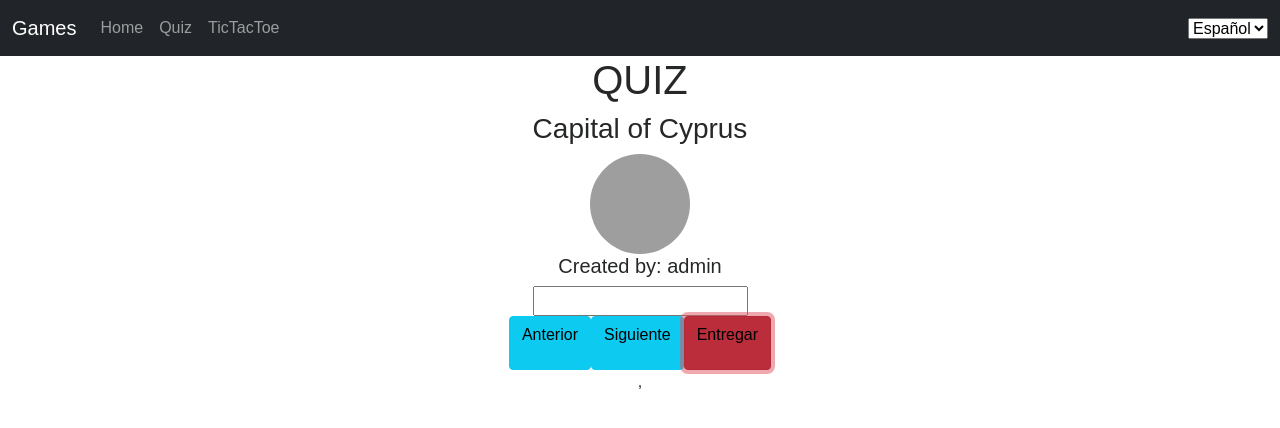
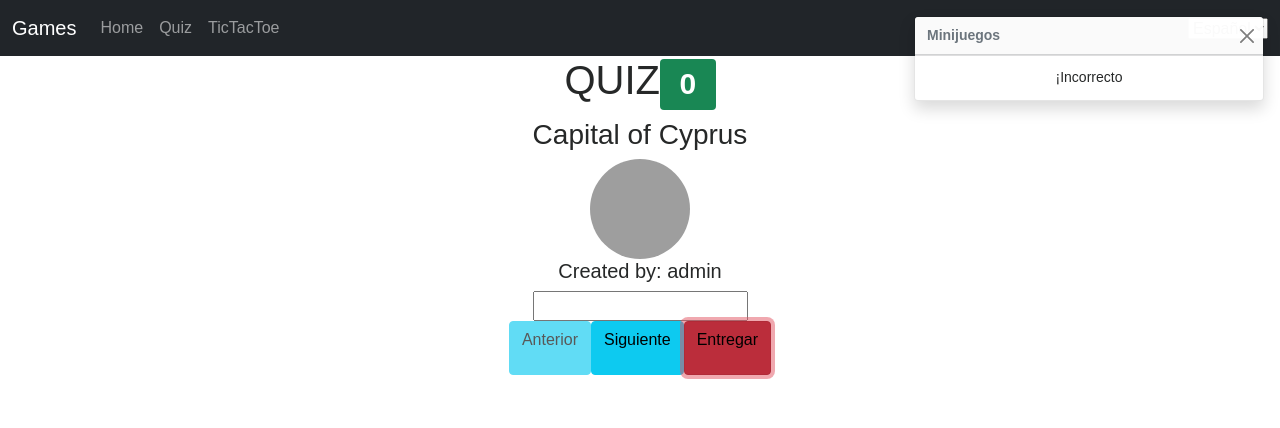
Before and after one commit to samugs13/minijuegos-react, a React (Create React App) app: page /quiz in a window 1280 px wide. Both pictures are taken after a click on the button "Entregar". Shown: the top 428 px of the page. Built offline with nearby package versions, Linux system fonts and the light colour scheme; grey boxes are pictures that could not be loaded.

Commit message:
features and fixes: quiz

```diff
--- a/package.json
+++ b/package.json
@@ -3,6 +3,7 @@
   "version": "0.1.0",
   "private": true,
   "dependencies": {
+    "@popperjs/core": "^2.11.0",
     "@testing-library/jest-dom": "^5.14.1",
     "@testing-library/react": "^12.0.0",
     "@testing-library/user-event": "^13.2.1",
--- a/src/App.js
+++ b/src/App.js
@@ -1,4 +1,4 @@
-import React, { Component, useState, useEffect } from 'react';
+import React, { useState, useEffect } from 'react';
 import { Routes, Route, Link, BrowserRouter } from 'react-router-dom';
 
 import "bootstrap/dist/css/bootstrap.min.css";
@@ -53,7 +53,7 @@ function App() {
 						<Route path="/quiz/" element={<Quiz/>}/>
 						<Route path="/tictactoe/" element={<Tictactoe/>}/>
 					</Routes>
-				</BrowserRouter>,
+				</BrowserRouter>
 			</LangContext.Provider>
 		</div>
 	);
--- a/src/components/quiz/Game.component.js
+++ b/src/components/quiz/Game.component.js
@@ -1,17 +1,17 @@
-import React from 'react';
-import Actionbar from './content/Actionbar.component';
+import React, { useState } from 'react';
+
 import Question from './content/Question.component'
 import Answer from './content/Answer.component'
 import Author from './content/Author.component'
 
 export default function Game(props) {
+	const quiz = props.quiz;
 
 	return (
 		<div>
-			<Question question={props.quiz.question}/>
-			<Author author={props.quiz.author}/>
-			<Answer />
-			<Actionbar nextClick={props.nextClick} previousClick={props.previousClick}/>
+			<Question question={quiz.question}/>
+			<Author author={quiz.author}/>
+			<Answer onAnswerChange={props.onChangeUserAnswer}/>
 		</div>
 	);
 }
--- a/src/components/quiz/actions/Next.component.js
+++ b/src/components/quiz/actions/Next.component.js
@@ -1,14 +1,10 @@
-import React  from 'react';
+import React, {useEffect}  from 'react';
 import { LangContext } from "../../lang/LangContext.component";
 
 export default function Next(props) {
 
-	function click() {
-		props.nextClick();
-	}
-
 	return(
-		<button className="btn btn-info" onClick={click}>
+		<button id="next-btn" className="btn btn-info" onClick={props.click}>
 			<LangContext.Consumer>
 				{(context) => {
 					return (
--- a/src/components/quiz/actions/Previous.component.js
+++ b/src/components/quiz/actions/Previous.component.js
@@ -3,12 +3,8 @@ import { LangContext } from "../../lang/LangContext.component";
 
 export default function Previous(props) {
 
-	function click() {
-		props.previousClick();
-	}
-
 	return(
-		<button className="btn btn-info" onClick={click} >
+		<button id="prev-btn" className="btn btn-info" onClick={props.click} >
 			<LangContext.Consumer>
 				{(context) => {
 					return (
--- a/src/components/quiz/actions/Submit.component.js
+++ b/src/components/quiz/actions/Submit.component.js
@@ -4,7 +4,7 @@ import { LangContext } from "../../lang/LangContext.component";
 export default function Submit(props) {
 
 	return(
-		<button className="btn btn-danger">
+		<button id="submit-btn" className="btn btn-danger" onClick={props.click}>
 			<LangContext.Consumer>
 				{(context) => {
 					return (
--- a/src/components/quiz/content/Actionbar.component.js
+++ b/src/components/quiz/content/Actionbar.component.js
@@ -1,4 +1,5 @@
-import React, { Component} from 'react';
+import React from 'react';
+
 import Next from '../actions/Next.component';
 import Previous from '../actions/Previous.component';
 import Submit from '../actions/Submit.component';
@@ -6,9 +7,9 @@ import Submit from '../actions/Submit.component';
 export default function Actionbar(props) {
 	return (
 		<div>
-			<Previous previousClick={props.previousClick}/>
-			<Next nextClick={props.nextClick}/>
-			<Submit/>
+			<Previous click={props.previousClick} />
+			<Next click={props.nextClick} />
+			<Submit click={props.submitClick} />
 		</div>
 	);
 }
--- a/src/components/quiz/content/Answer.component.js
+++ b/src/components/quiz/content/Answer.component.js
@@ -1,7 +1,11 @@
 import React from 'react';
 
 export default function Question(props) {
+	function handleAnswerChange(e) {
+		props.onAnswerChange(e.target.value);
+	}
+
 	return (
-		<input type="text"></input>
+		<input type="text" onChange={handleAnswerChange}></input>
 	);
 }
--- /dev/null
+++ b/src/components/quiz/content/Message.component.js
@@ -0,0 +1,17 @@
+import React from 'react';
+
+export default function Message(props) {
+	return (
+		<div className="position-fixed top-0 end-0 p-3">
+			<div id="toast-answer" className="toast" role="alert" aria-live="assertive" aria-atomic="true">
+				<div className="toast-header">
+					<strong className="me-auto">Minijuegos</strong>
+					<button type="button" className="btn-close" data-bs-dismiss="toast" aria-label="Close"></button>
+				</div>
+				<div className="toast-body">
+					{props.isCorrect ? '¡Correcto!' : '¡Incorrecto '}
+				</div>
+			</div>
+		</div>
+	);
+}
--- a/src/components/quiz/quiz.component.js
+++ b/src/components/quiz/quiz.component.js
@@ -1,38 +1,104 @@
 import React, { useEffect, useState } from 'react';
+import {Toast} from "bootstrap";
+
+import { quizzes as mockData } from "../../assets/mock-data";
+
 import LangSelector from "../lang/LangSelector.component";
-import { quizzes as mockData } from "../../assets/mock-data";
 import Game from './Game.component'
+import Actionbar from './content/Actionbar.component';
+import Message from './content/Message.component'
 
 export default function Quiz() {
 
 	const [quizzes, setQuizzes] = useState([]);
+	const [loaded, setLoaded] = useState(false);
 	const [currentQuiz, setCurrentQuiz] = useState(0);
 	const [score, setScore] = useState(0);
 	const [finished, setFinished] = useState(false);
-	const [disabled, setDisabled] = useState(false);
+
+	const [userAnswer, setUserAnswer] = useState('');
+	const [isCorrect, setIsCorrect] = useState(false);
 
 	useEffect(() => {
-		setQuizzes(mockData);
+		if (mockData.length > 0) {
+			setQuizzes(mockData);
+			setLoaded(true);
+			console.log(quizzes);
+		}
+		changeButtonState('prev-btn', false);
 	}, []);
 
+	useEffect(() => {
+		if (!loaded) {
+			changeButtonState('prev-btn', false);
+			changeButtonState('next-btn', false);
+			changeButtonState('submit-btn', false);
+		} else if (currentQuiz === 0) {
+			changeButtonState('prev-btn', false);
+			changeButtonState('next-btn', true);
+			changeButtonState('submit-btn', true);
+		} else if (currentQuiz === quizzes.length - 1) {
+			changeButtonState('next-btn', false);
+			changeButtonState('prev-btn', true);
+			changeButtonState('submit-btn', true);
+		} else {
+			changeButtonState('prev-btn', true);
+			changeButtonState('next-btn', true);
+			changeButtonState('submit-btn', true);
+		}
+	}, [loaded, currentQuiz]);
+
 	function nextClick(){
-		if (quizzes.length==0 || currentQuiz==9) setDisabled(true)
-		else setCurrentQuiz(currentQuiz + 1);
+		setCurrentQuiz(currentQuiz + 1);
 	}
 
 	function previousClick(){
-		if (quizzes.length==0 || currentQuiz==0) setDisabled(true)
-		else setCurrentQuiz(currentQuiz - 1);
+		setCurrentQuiz(currentQuiz - 1);
 	}
+
+	function changeButtonState(buttonName, state){
+		const button = document.getElementById(buttonName)
+		if (button) {
+			button.disabled = !state;
+		}
+	}
+
+	function handleAnswerSubmit() {
+		if (userAnswer.toLowerCase() === quizzes[currentQuiz].answer.toLowerCase()) {
+			setScore(score + 1);
+			setIsCorrect(true);
+			showNotification();
+		} else {
+			setIsCorrect(false);
+			showNotification();
+		}
+	}
+
+	function showNotification() {
+		var toastAnswer = document.getElementById("toast-answer")
+		var toast = new Toast(toastAnswer);
+		toast.show()
+	}
+
+
 
 	return (
 		<div>
-			<h1>QUIZ</h1>
+			<h1>
+			QUIZ
+				<span className="badge bg-success">
+					{score}
+				</span>
+			</h1>
 			{quizzes[currentQuiz] ?
-			<Game quiz={quizzes[currentQuiz]} score={score} nextClick={nextClick} previousClick={previousClick}/>
+			<Game quiz={quizzes[currentQuiz]} onChangeUserAnswer={setUserAnswer} nextClick={nextClick} previousClick={previousClick}/>
 			:
-			<h1>Loading...</h1>
+			<div className="spinner-border" role="status">
+				<span className="visually-hidden">Loading...</span>
+			</div>
 			}
+			<Actionbar nextClick={nextClick} previousClick={previousClick} submitClick={handleAnswerSubmit} />
+			<Message isCorrect={isCorrect} />
 		</div>
 	);
 }
--- a/src/css/App.css
+++ b/src/css/App.css
@@ -44,10 +44,6 @@ body {
   color: #262828;
 }
 
-h2{
-	color: red;
-}
-
 .clickable {
 	cursor: pointer;
 }
```
Also changed, not shown: src/css/home.css (line endings or trailing spaces).
